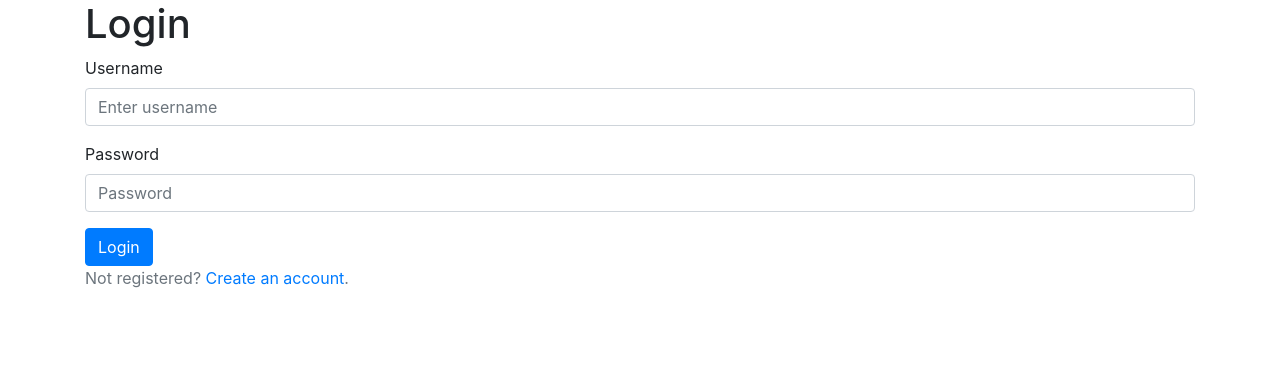
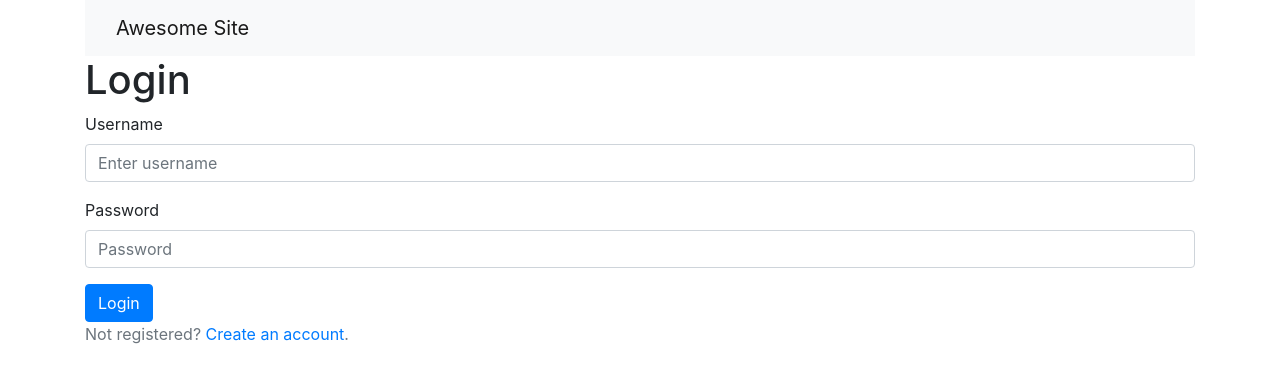
Before and after one commit to codekot/php_test, a PHP site: page /login.php in a window 1280 px wide. Shown: the top 383 px of the page. Run offline with PHP 8.4, Linux system fonts and the light colour scheme.

Commit message:
Add navbar, add error message for wrong password

```diff
--- /dev/null
+++ b/header.php
@@ -0,0 +1,5 @@
+<nav class="navbar navbar-light bg-light">
+  <div class="container-fluid">
+    <a class="navbar-brand" href="index.php">Awesome Site</a>
+  </div>
+</nav>
--- a/index.php
+++ b/index.php
@@ -27,6 +27,7 @@ if (!isset($_SESSION["loggedin"])){
 </head>
 <body>
  <div class="container">
+  <?php include_once "header.php"; ?>
   <h1>Home page</h1>
   <?php if ($error_message)
 {
--- a/login.php
+++ b/login.php
@@ -31,6 +31,8 @@ if ($_SERVER["REQUEST_METHOD"] == "POST")
                 $_SESSION["loggedin"] = true;
                 $_SESSION["username"] = $username;
                 header('location: index.php');
+            } else {
+                $error_message = "Wrong password";
             }
         }
 
@@ -55,6 +57,7 @@ if ($_SERVER["REQUEST_METHOD"] == "POST")
 </head>
 <body>
  <div class="container">
+    <?php include_once "header.php"; ?>
     <h1>Login</h1>
     <?php if ($error_message)
     {
--- a/register.php
+++ b/register.php
@@ -56,6 +56,7 @@ if ($_SERVER["REQUEST_METHOD"] == "POST")
 
   <body>
     <div class="container">
+    <?php include_once "header.php"; ?>
     <h1>Register</h1>
     <?php if ($error_message){
     echo '<div class="alert alert-danger" role="alert">' . $error_message . '</div>';
```
